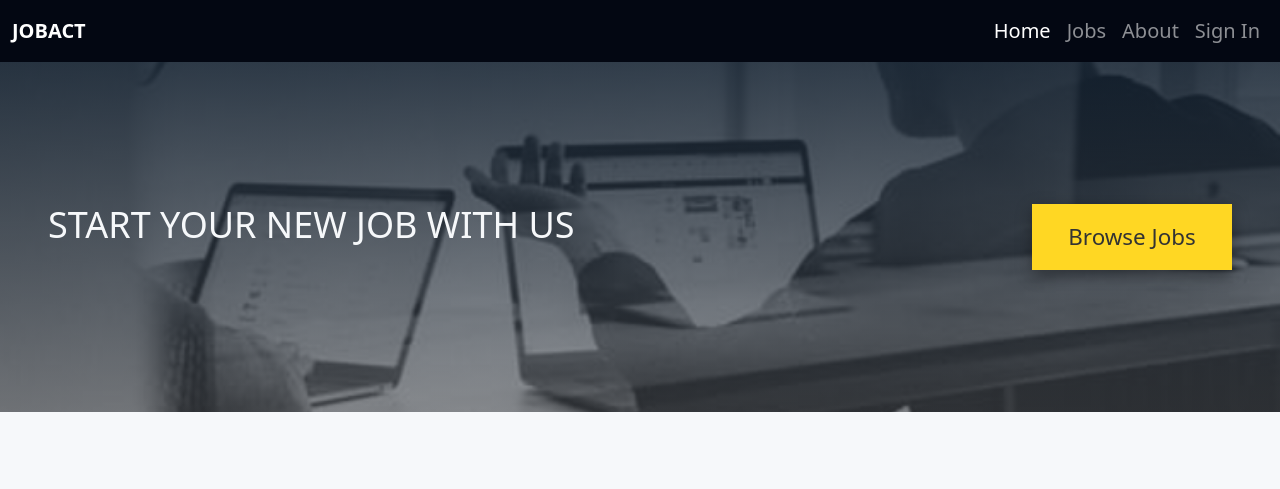
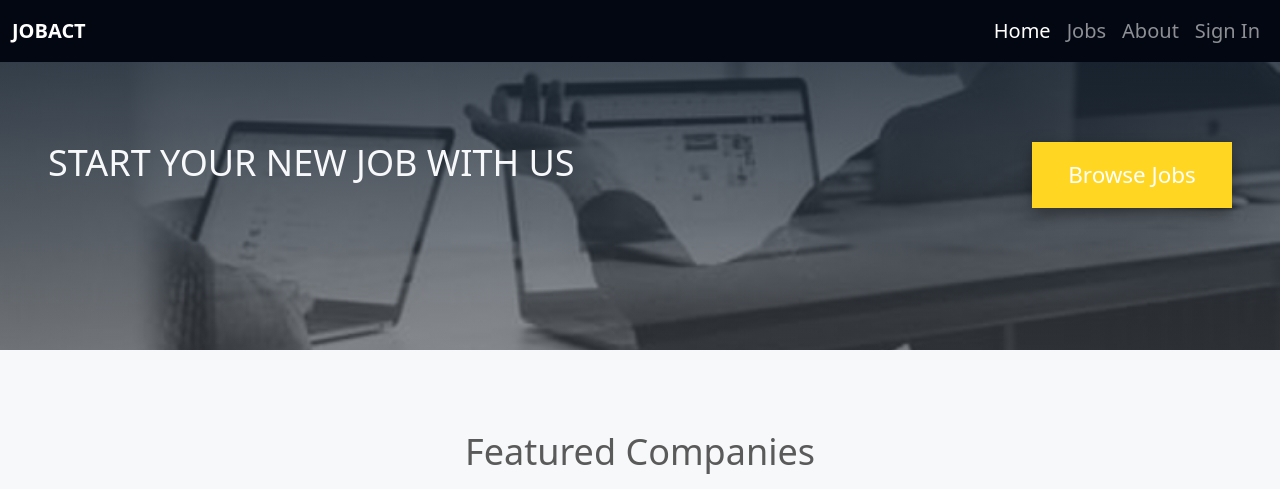
Before and after one commit to heyitsharman/React-Job-portal-website, a plain HTML site: page index.html in a window 1280 px wide. Shown: the top 489 px of the page. Drawn offline with nearby package versions, Linux system fonts and the light colour scheme.

Commit message:
styles updated

```diff
--- a/index.html
+++ b/index.html
@@ -11,7 +11,7 @@
 
 </head>
 <body>
-    <nav class="navbar navbar-expand-lg navbar-dark">
+    <nav class="navbar navbar-expand-lg navbar-dark fixed-top">
         <div class="container-fluid">
           <a class="navbar-brand" href="#">JOBACT</a>
           <button class="navbar-toggler" type="button" data-bs-toggle="collapse" data-bs-target="#navbarNav" aria-controls="navbarNav" aria-expanded="false" aria-label="Toggle navigation">
@@ -41,7 +41,7 @@
             <div class="join-detail">
                 <h1 class="section-title">START YOUR NEW JOB WITH US</h1>
             </div>
-            <button class="join-btn">Browse Jobs</button>
+            <button class="join-btn"><a href="jobs.html">Browse Jobs</a></button>
         </section>
 
         <!-- featured companies -->
--- a/styles/styles.css
+++ b/styles/styles.css
@@ -85,11 +85,15 @@ h1{
     width: 200px;
     padding: 1rem;
     border: none;
-    color: var(--blackColor);
     background-color: var(--yellowColor);
     box-shadow: rgba(0,0,0,0.35) 0px 5px 15px;
     z-index: 2;
     cursor: pointer;
+}
+.join-btn a{
+    text-decoration: none;
+    color: white;
+    font-weight: 500;
 }
 
 .join-btn:hover{
```
